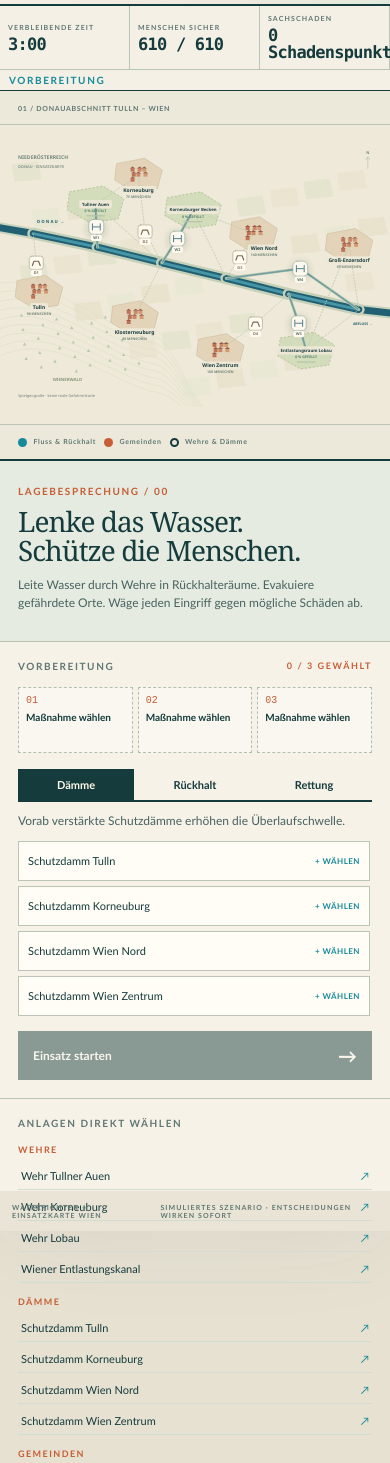
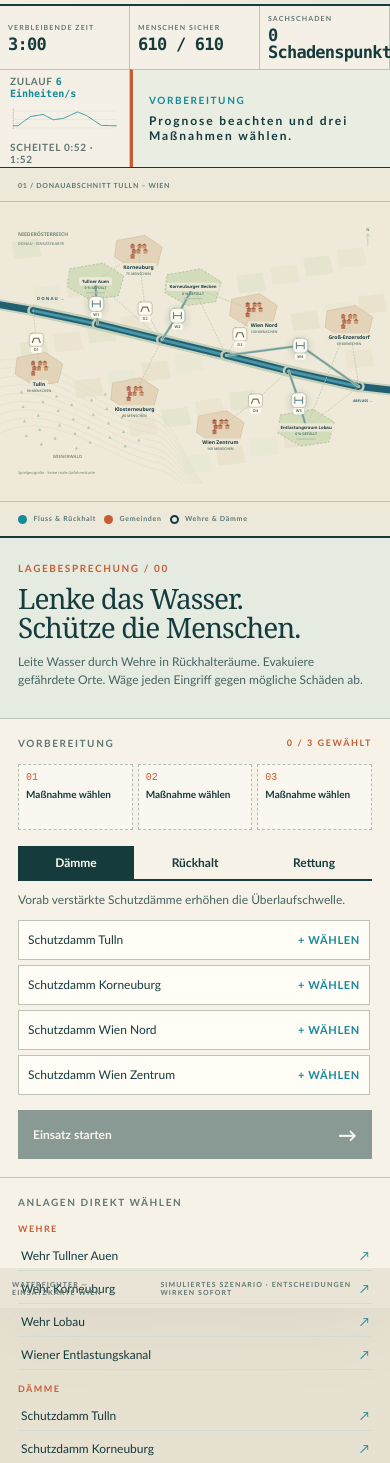
Before and after one commit to mpwg/WaterFighter, a website built with Vite: page index.html in a window 390 px wide. Shown: the part 113-1576 px from the top of the page. Built offline with nearby package versions, Linux system fonts and the light colour scheme.

Commit message:
Keep flood forecast visible and freeze selection on pause

```diff
--- a/src/main.ts
+++ b/src/main.ts
@@ -55,17 +55,42 @@ app.innerHTML = /* HTML */ `<div class="page">
     </div>
   </header>
   <div class="statusbar">
-    <div>
+    <div class="stat">
       <span>VERBLEIBENDE ZEIT</span
       ><strong id="time-left" data-testid="time-left"></strong>
     </div>
-    <div>
+    <div class="stat">
       <span>MENSCHEN SICHER</span><strong id="safe" data-testid="safe"></strong>
     </div>
-    <div>
+    <div class="stat">
       <span>SACHSCHADEN</span><strong id="damage" data-testid="damage"></strong>
     </div>
-    <b id="phase" class="phase"></b>
+    <section class="forecast intel-forecast" aria-label="Zuflussprognose">
+      <div class="intel-title">ZULAUF <b id="inflow"></b></div>
+      <svg
+        viewBox="0 0 400 92"
+        role="img"
+        aria-label="Zuflussprognose mit Spitzen bei 0:52 und 1:52"
+      >
+        <path class="grid" d="M12 75H390M12 44H390M12 13H390" />
+        <path class="curve" d="${forecast}" />
+        <line
+          id="forecast-cursor"
+          class="cursor"
+          x1="12"
+          x2="12"
+          y1="4"
+          y2="79"
+        />
+      </svg>
+      <span class="peak-label">SCHEITEL 0:52 · 1:52</span>
+    </section>
+    <div class="latest-alert" role="status" aria-live="polite">
+      <b id="phase" class="phase"></b>
+      <span id="latest-warning" data-testid="latest-warning"
+        >Prognose beachten und drei Maßnahmen wählen.</span
+      >
+    </div>
   </div>
   <main class="workspace">
     <section class="map-column" aria-label="Einsatzkarte">
@@ -108,35 +133,6 @@ app.innerHTML = /* HTML */ `<div class="page">
         <h3>GEMEINDEN</h3>
         <div id="town-list" class="quick-list"></div>
       </section>
-      <section class="section forecast">
-        <div class="section-title">
-          <span>ZUFLUSSPROGNOSE</span><span>0–3 MIN.</span>
-        </div>
-        <svg
-          viewBox="0 0 400 92"
-          role="img"
-          aria-label="Zuflussprognose mit Spitzen bei 0:52 und 1:52"
-        >
-          <path class="grid" d="M12 75H390M12 44H390M12 13H390" />
-          <path class="curve" d="${forecast}" />
-          <line
-            id="forecast-cursor"
-            class="cursor"
-            x1="12"
-            x2="12"
-            y1="4"
-            y2="79"
-          />
-          <text x="99" y="17">1. SCHEITEL</text>
-          <text x="226" y="17">2. SCHEITEL</text>
-          <text x="12" y="90">0:00</text>
-          <text x="354" y="90">3:00</text>
-        </svg>
-        <div class="forecast-caption">
-          <span>AKTUELL <b id="inflow"></b></span
-          ><span>MAX. 45 Einheiten/s</span>
-        </div>
-      </section>
       <section class="section">
         <div class="section-title">MELDUNGEN</div>
         <div id="events" class="events" role="log" aria-live="polite"></div>
@@ -159,6 +155,7 @@ function cancelHold(): void {
   hold = null;
 }
 function select(next: Selection): void {
+  if (state.phase === "paused") return;
   cancelHold();
   selection = next;
   panelKey = "";
@@ -211,8 +208,8 @@ function preparationPanel(): string {
         })
         .join("")}
     </div>
-    <div class="tabs" role="tablist" aria-label="Maßnahmenkategorie">
-      ${(["reinforce", "capacity", "evacuation"] as const).map((k) => `<button role="tab" aria-selected="${category === k}" class="${category === k ? "active" : ""}" data-category="${k}">${labels[k]}</button>`).join("")}
+    <div class="tabs" role="group" aria-label="Maßnahmenkategorie">
+      ${(["reinforce", "capacity", "evacuation"] as const).map((k) => `<button aria-pressed="${category === k}" class="${category === k ? "active" : ""}" data-category="${k}">${labels[k]}</button>`).join("")}
     </div>
     <p class="panel-copy">${descriptions[category]}</p>
     <div class="targets">
@@ -488,6 +485,12 @@ function refresh(force = false): void {
     .reverse()
     .filter((e) => ["warning", "flood", "breach", "finish"].includes(e.type))
     .slice(0, 3);
+  const latestWarning =
+    state.lastError ??
+    messages[0]?.message ??
+    "Prognose beachten und drei Maßnahmen wählen.";
+  if ($("latest-warning").textContent !== latestWarning)
+    $("latest-warning").textContent = latestWarning;
   const eventKey = `${state.lastError ?? ""}:${messages.map((e) => e.id).join(",")}`;
   if (force || lastEvents !== eventKey) {
     lastEvents = eventKey;
@@ -504,14 +507,13 @@ function refresh(force = false): void {
             .join("")
         : '<p class="small">Noch keine Warnungen. Beobachte die Prognose.</p>');
   }
-  document
-    .querySelectorAll<HTMLButtonElement>("[data-select]")
-    .forEach((b) =>
-      b.classList.toggle(
-        "selected",
-        b.dataset.select === `${selection?.kind}:${selection?.id}`,
-      ),
+  document.querySelectorAll<HTMLButtonElement>("[data-select]").forEach((b) => {
+    b.disabled = state.phase === "paused";
+    b.classList.toggle(
+      "selected",
+      b.dataset.select === `${selection?.kind}:${selection?.id}`,
     );
+  });
   view.update(state, selection);
   view.render();
 }
--- a/src/render/arena.ts
+++ b/src/render/arena.ts
@@ -21,6 +21,7 @@ export class ArenaView {
   private hovered: Selection = null;
   private readonly onClick = (event: MouseEvent) => this.select(this.hit(this.point(event)));
   private readonly onMove = (event: MouseEvent) => {
+    if (this.state?.phase === 'paused') { this.hovered = null; this.canvas.style.cursor = 'default'; return; }
     const next = this.hit(this.point(event));
     if (next?.kind !== this.hovered?.kind || next?.id !== this.hovered?.id) {
       this.hovered = next;
@@ -46,7 +47,10 @@ export class ArenaView {
     this.resize();
   }
 
-  update(state: GameState, selection: Selection): void { this.state = state; this.selection = selection; }
+  update(state: GameState, selection: Selection): void {
+    this.state = state; this.selection = selection;
+    if (state.phase === 'paused') { this.hovered = null; this.canvas.style.cursor = 'default'; }
+  }
 
   private resize(): void {
     const rect = this.canvas.getBoundingClientRect();
--- a/src/style.css
+++ b/src/style.css
@@ -125,21 +125,22 @@ h1 {
   background: #d8e5d9;
 }
 .statusbar {
-  min-height: 74px;
-  display: flex;
+  height: 86px;
+  display: grid;
+  grid-template-columns: 160px 170px 250px 260px minmax(0, 1fr);
   align-items: stretch;
   border-bottom: 1px solid var(--ink);
   background: #f4f0e5;
 }
-.statusbar > div {
+.statusbar > .stat {
   display: flex;
   flex-direction: column;
   justify-content: center;
-  min-width: 175px;
-  padding: 9px 24px;
+  min-width: 0;
+  padding: 9px 15px;
   border-right: 1px solid var(--line);
 }
-.statusbar > div > span {
+.statusbar > .stat > span {
   font-size: 9px;
   color: var(--muted);
   margin-bottom: 5px;
@@ -152,14 +153,57 @@ h1 {
   letter-spacing: -0.045em;
 }
 .phase {
-  margin: auto 24px auto auto;
   color: var(--blue);
   white-space: nowrap;
+}
+.statusbar .intel-forecast {
+  min-width: 0;
+  border-right: 1px solid var(--line);
+  padding: 5px 10px 2px;
+  overflow: hidden;
+}
+.intel-title,
+.peak-label {
+  display: block;
+  font-size: 10px;
+  font-weight: bold;
+  letter-spacing: 0.07em;
+  color: var(--muted);
+}
+.intel-title b {
+  color: var(--blue);
+  font-family: ui-monospace, SFMono-Regular, Menlo, monospace;
+  letter-spacing: 0;
+}
+.statusbar .intel-forecast svg {
+  height: 42px;
+  width: 100%;
+  background: transparent;
+  border: 0;
+}
+.statusbar .latest-alert {
+  min-width: 0;
+  display: flex;
+  flex-direction: column;
+  justify-content: center;
+  gap: 7px;
+  padding: 8px 16px;
+  background: #e9ede2;
+  border-left: 3px solid var(--orange);
+}
+.latest-alert #latest-warning {
+  font-size: 12px;
+  line-height: 1.25;
+  color: var(--ink);
+  display: -webkit-box;
+  -webkit-line-clamp: 2;
+  -webkit-box-orient: vertical;
+  overflow: hidden;
 }
 .workspace {
   display: grid;
   grid-template-columns: minmax(0, 1fr) 350px;
-  height: calc(100dvh - 218px);
+  height: calc(100dvh - 230px);
   min-height: 520px;
   max-height: 1100px;
 }
@@ -341,7 +385,7 @@ h3 {
   border: 0;
   background: transparent;
   padding: 9px 2px;
-  font-size: 11px;
+  font-size: 12px;
   font-weight: bold;
 }
 .tabs button.active {
@@ -366,10 +410,10 @@ h3 {
   justify-content: space-between;
   gap: 8px;
   text-align: left;
-  font-size: 11px;
+  font-size: 12px;
 }
 .target b {
-  font-size: 8px;
+  font-size: 11px;
   white-space: nowrap;
   letter-spacing: 0.06em;
   color: var(--blue);
@@ -413,7 +457,7 @@ h3 {
   display: flex;
   justify-content: space-between;
   gap: 7px;
-  font-size: 11px;
+  font-size: 12px;
 }
 .quick-list button span {
   color: var(--blue);
@@ -430,13 +474,6 @@ h3 {
   background: #edf0e6;
   border: 1px solid #d6ded3;
 }
-.forecast svg text {
-  fill: #54716e;
-  font:
-    9px "Trebuchet MS",
-    sans-serif;
-  font-weight: bold;
-}
 .forecast .grid {
   stroke: #c6d2ca;
   stroke-width: 1;
@@ -452,15 +489,6 @@ h3 {
   stroke: var(--orange);
   stroke-width: 2;
   stroke-dasharray: 3 3;
-}
-.forecast-caption {
-  display: flex;
-  justify-content: space-between;
-  font:
-    10px ui-monospace,
-    SFMono-Regular,
-    monospace;
-  padding-top: 8px;
 }
 .events {
   display: grid;
@@ -528,12 +556,12 @@ h3 {
   flex-direction: column;
   gap: 4px;
   align-items: center;
-  font-size: 10px;
+  font-size: 12px;
   font-weight: bold;
 }
 .position small {
   font:
-    10px ui-monospace,
+    12px ui-monospace,
     SFMono-Regular,
     monospace;
 }
@@ -575,7 +603,7 @@ h3 {
   border: 1px solid var(--orange);
   background: #fbf1e9;
   color: #963e25;
-  font-size: 11px;
+  font-size: 12px;
   font-weight: bold;
   touch-action: none;
 }
@@ -611,11 +639,11 @@ h3 {
   display: block;
 }
 .team b {
-  font-size: 10px;
+  font-size: 12px;
   margin-bottom: 5px;
 }
 .team span {
-  font-size: 9px;
+  font-size: 12px;
   color: var(--muted);
 }
 .team.assigned {
@@ -671,9 +699,14 @@ footer {
   .workspace {
     grid-template-columns: minmax(0, 1fr) 305px;
   }
-  .statusbar > div {
-    min-width: 145px;
-    padding: 9px 15px;
+  .statusbar {
+    grid-template-columns: 130px 140px 220px 215px minmax(0, 1fr);
+  }
+  .statusbar > .stat {
+    padding: 9px;
+  }
+  .statusbar strong {
+    font-size: 20px;
   }
   .sidebar .section {
     padding: 15px;
@@ -705,24 +738,25 @@ footer {
     padding: 6px;
   }
   .statusbar {
-    min-height: 60px;
-    flex-wrap: wrap;
+    height: auto;
+    grid-template-columns: repeat(3, minmax(0, 1fr));
   }
-  .statusbar > div {
+  .statusbar > .stat {
     min-width: 0;
-    flex: 1;
     padding: 8px;
   }
   .statusbar strong {
     font-size: 17px;
   }
-  .statusbar > div > span {
+  .statusbar > .stat > span {
     font-size: 7px;
   }
-  .phase {
-    width: 100%;
-    margin: 0;
-    padding: 4px 9px;
+  .statusbar .intel-forecast {
+    grid-column: span 1;
+    border-top: 1px solid var(--line);
+  }
+  .statusbar .latest-alert {
+    grid-column: span 2;
     border-top: 1px solid var(--line);
   }
   .workspace {
```
